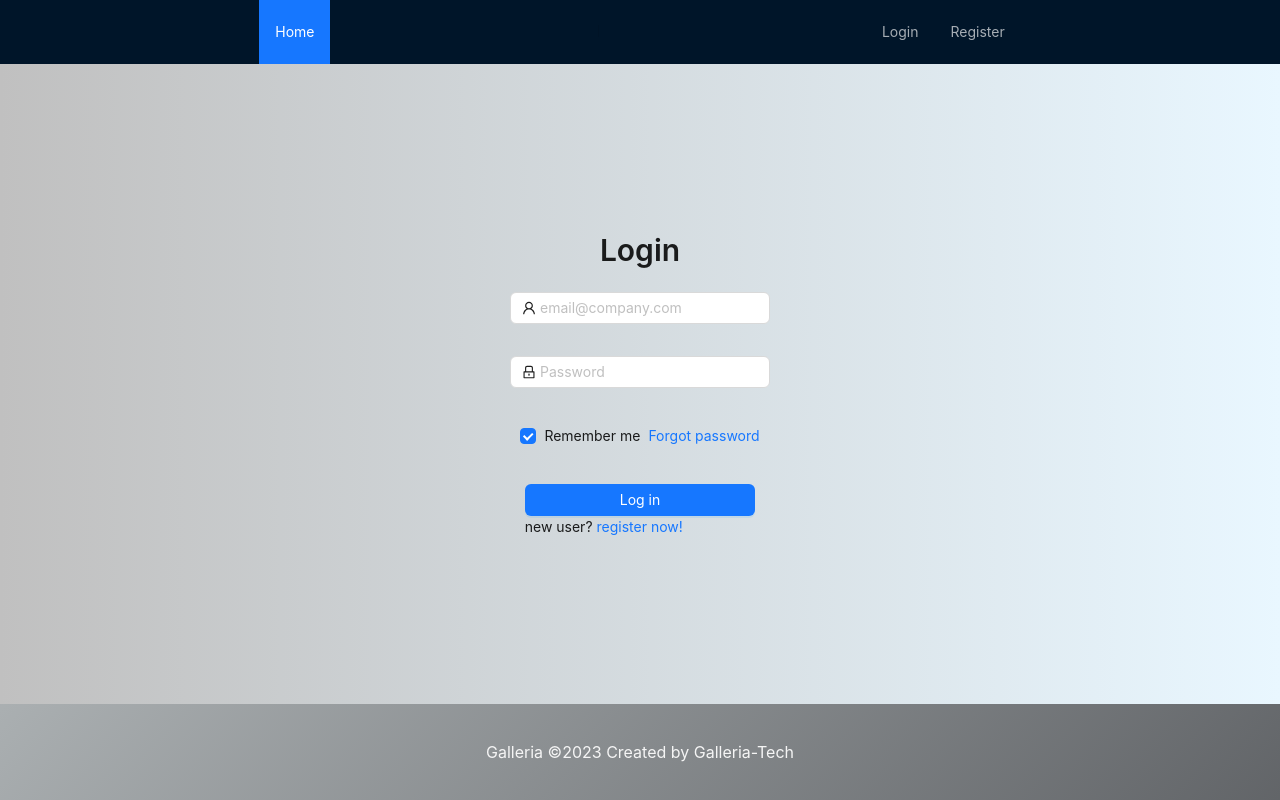
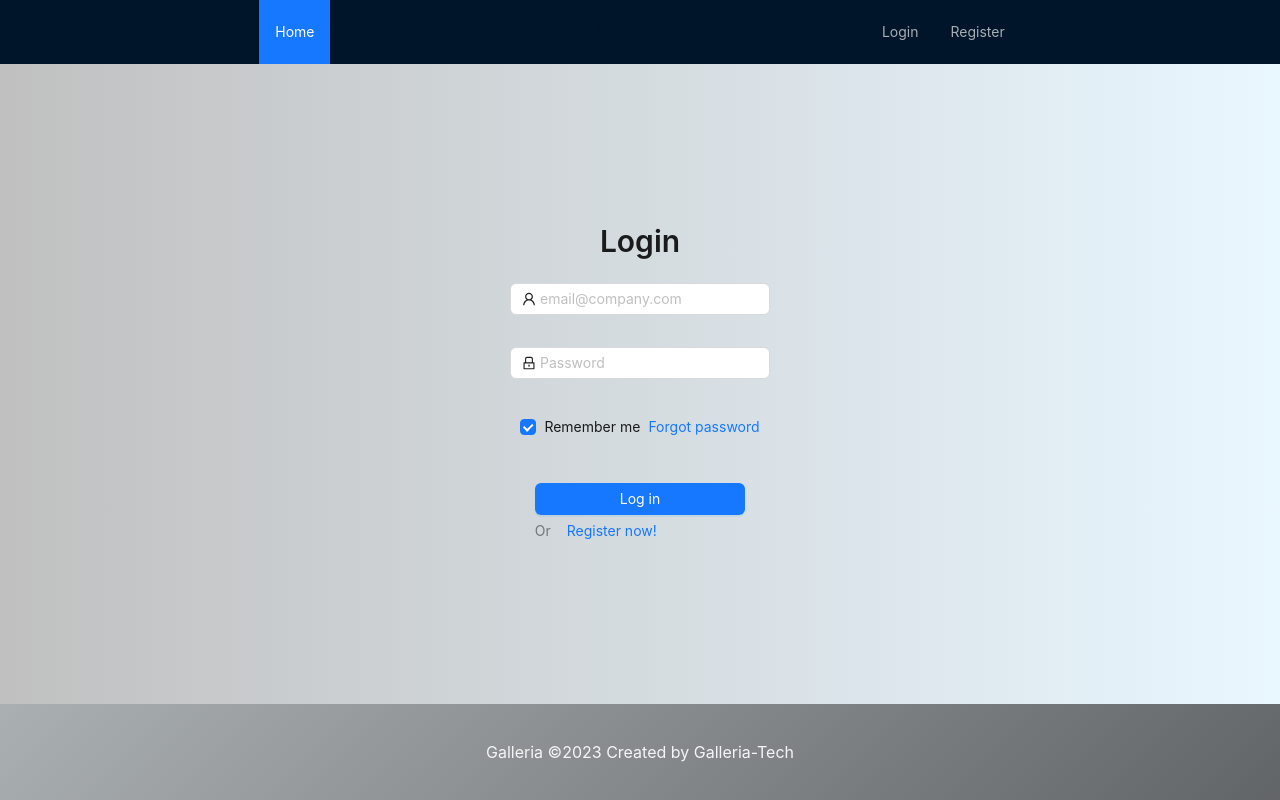
Before and after one commit to tonyoseko99/Spotifai-Analyzer, a React (Create React App) app: page /login in a window 1280 px wide. Built offline with nearby package versions, Linux system fonts and the light colour scheme.

Commit message:
Refactor the auth URi

```diff
--- a/src/App.css
+++ b/src/App.css
@@ -77,7 +77,9 @@
 .menu-right {
   display: flex;
   flex-direction: row;
+
 }
+
 
 #menu-users {
   float: left !important;
--- a/src/components/Login.js
+++ b/src/components/Login.js
@@ -3,22 +3,29 @@ import { AuthContext, AuthProvider } from "../AuthContext/AuthContext";
 import { Form, Input, Button, Checkbox, Space, Typography } from "antd";
 import { UserOutlined, LockOutlined } from "@ant-design/icons";
 
+const { Text } = Typography;
+
 const Login = () => {
   const [form] = Form.useForm();
   const [formError, setFormError] = useState(null);
+
+  const [loading, setLoading] = useState(false);
 
   const { login } = useContext(AuthContext);
 
   //  handle login form submit
   const handleLogin = async (values) => {
     try {
-      const response = await fetch("https://galleria-auth.onrender.com/auth/login", {
-        method: "POST",
-        headers: {
-          "Content-Type": "application/json",
-        },
-        body: JSON.stringify(values),
-      });
+      const response = await fetch(
+        "http://localhost:4000/auth/login",
+        {
+          method: "POST",
+          headers: {
+            "Content-Type": "application/json",
+          },
+          body: JSON.stringify(values),
+        }
+      );
       const results = await response.json();
       if (response.ok) {
         // handle successful login here
@@ -49,6 +56,7 @@ const Login = () => {
       initialValues={{ remember: true }}
       onFinish={handleLogin}
       onFinishFailed={onFinishFailed}
+      message={formError}
     >
       <Space direction="vertical" align="center" style={{ width: "100%" }}>
         <Typography.Title level={2}>Login</Typography.Title>
@@ -82,7 +90,7 @@ const Login = () => {
           </a>
         </Form.Item>
 
-        {formError && <div className="form-error">{formError}</div>}
+        <Text type="danger">{formError}</Text>
 
         <Form.Item>
           <Button
@@ -93,7 +101,10 @@ const Login = () => {
           >
             Log in
           </Button>
-          new user? <a href="/register">register now!</a>
+          <Text type="secondary">Or</Text>
+          <Button type="link" href="/register">
+            Register now!
+          </Button>
         </Form.Item>
       </Space>
     </Form>
--- a/src/components/Register.js
+++ b/src/components/Register.js
@@ -1,6 +1,8 @@
 import React, { useState } from "react";
-import { Form, Input, Button, Checkbox, Space, Typography } from "antd";
+import { Form, Input, Button, Checkbox, Space, Typography, message } from "antd";
 import { UserOutlined, LockOutlined } from "@ant-design/icons";
+
+const { Text } = Typography;
 
 const Register = () => {
   const [form] = Form.useForm();
@@ -13,18 +15,21 @@ const Register = () => {
   // handle form submit
   const handleFormSubmit = async (values) => {
     try {
-      const response = await fetch("https://galleria-auth.onrender.com/auth/signup", {
-        method: "POST",
-        headers: {
-          "Content-Type": "application/json",
-        },
-        body: JSON.stringify(values),
-      });
+      const response = await fetch(
+        "http://localhost:4000/auth/signup",
+        {
+          method: "POST",
+          headers: {
+            "Content-Type": "application/json",
+          },
+          body: JSON.stringify(values),
+        }
+      );
       const results = await response.json();
       if (response.ok) {
         // handle successul signup here
         console.log(results);
-        alert("Signup successful");
+        message.success("Signup successful");
         window.location.href = "/login";
       } else {
         setFormError(results.message);
@@ -93,9 +98,9 @@ const Register = () => {
         </Form.Item>
 
         {formError && (
-          <div className="form-error" type="primary">
+          <Text type="danger" style={{ textAlign: "center" }}>
             {formError}
-          </div>
+          </Text>
         )}
 
         <Form.Item>
@@ -103,11 +108,12 @@ const Register = () => {
             type="primary"
             htmlType="submit"
             className="login-form-button"
+            // set block to true to make button full width
             block
           >
             Register
           </Button>
-          have an account? <a href="/login">sign in</a>
+          Or <a href="/login">login now!</a>
         </Form.Item>
       </Space>
     </Form>
```
